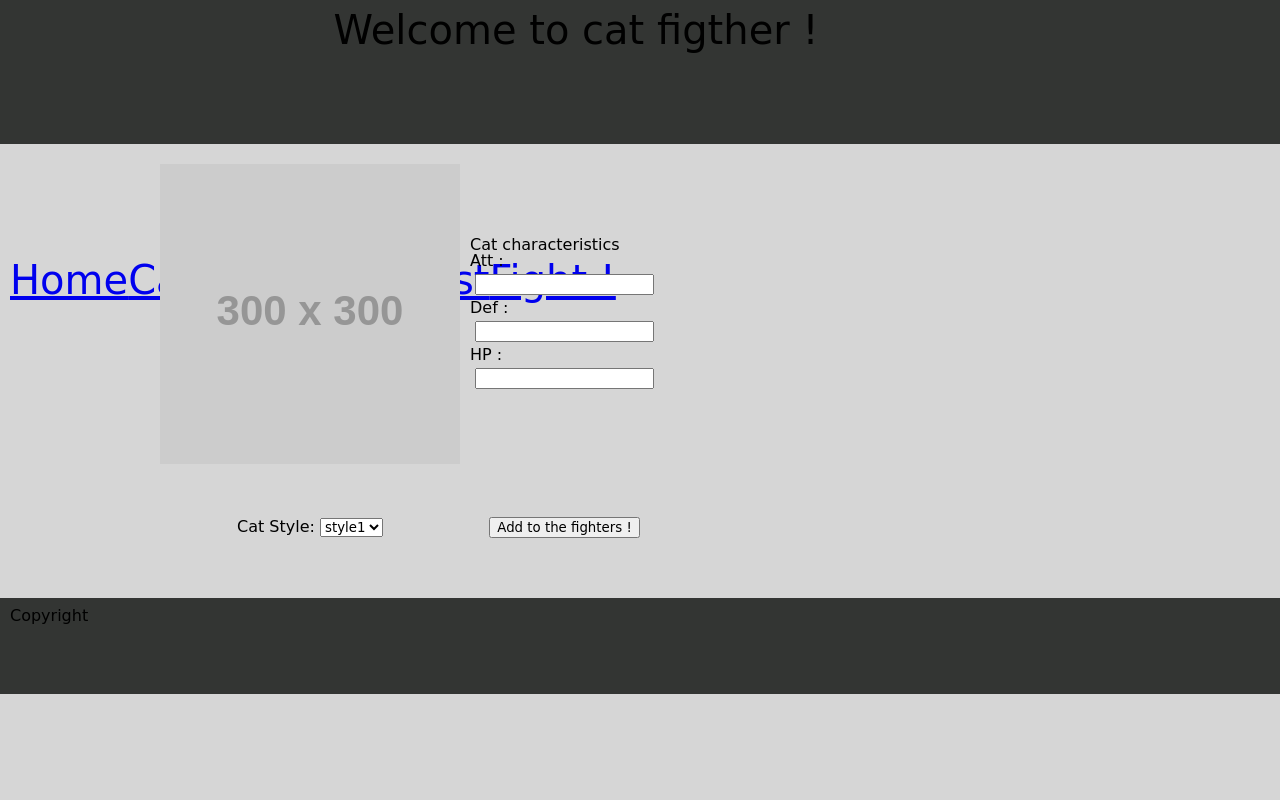
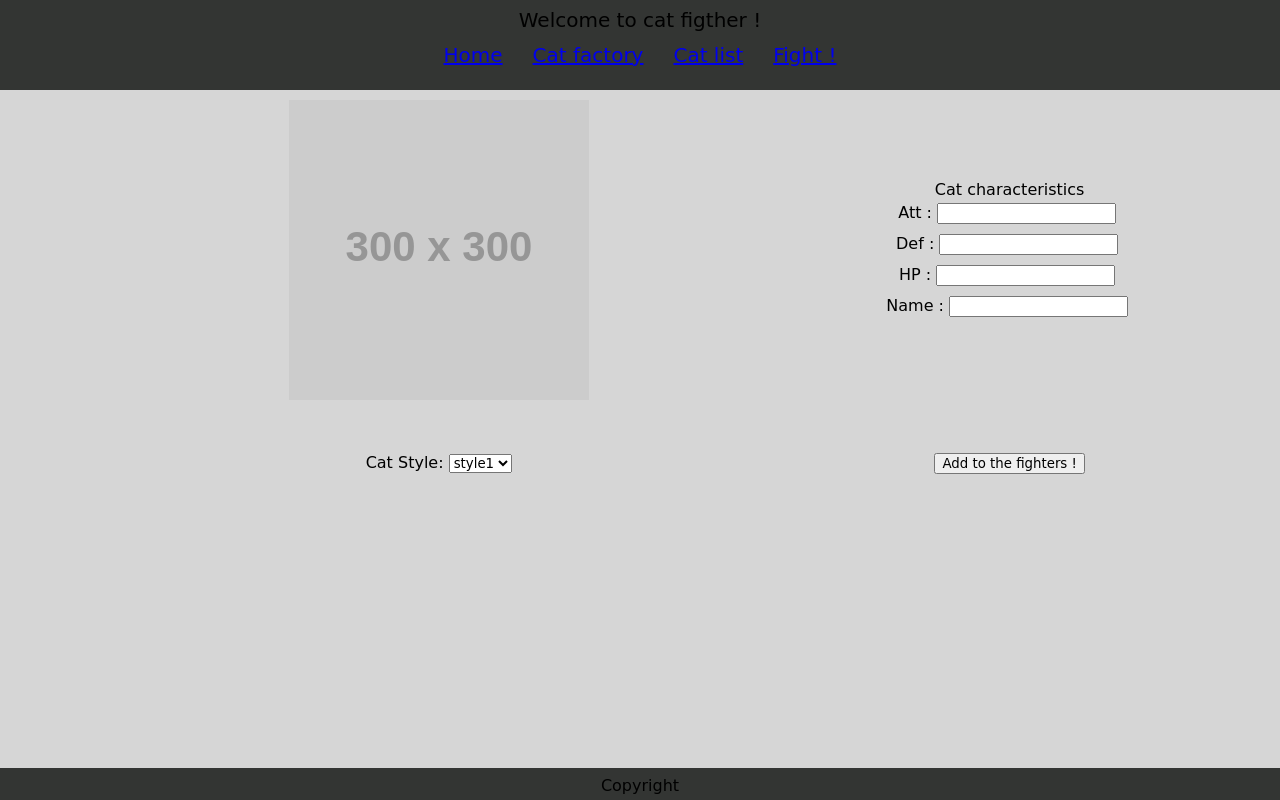
Before and after one commit to Cat-fighter/Cat-fighter, a plain HTML site: page html/catfactory.html in a window 1280 px wide. Drawn offline with Linux system fonts and the light colour scheme; placeholder pictures from the web are drawn by us.

Commit message:
fix some css

```diff
--- a/css/style.css
+++ b/css/style.css
@@ -4,18 +4,17 @@
 }
 html {
   scroll-behavior: smooth;
+  text-align: center;
 }
 body {
   background-color: #d6d6d6;
   font-family: "Sedgwick Ave Display", cursive;
-  display: inline;
 }
 header {
   background-color: #333533;
-  height: 9rem;
   text-align: center;
   font-family: "Sedgwick Ave Display", cursive;
-  font-size: 40px;
+  font-size: 20px;
 }
 ul {
   display: flex;
@@ -24,47 +23,26 @@ ul {
 }
 
 h1 {
-  height: 15rem;
   font-family: "Sedgwick Ave Display", cursive;
 }
 
 .container {
   width: 90%;
   padding: 10px;
+  margin: 0 auto;
 }
 footer {
   background-color: #333533;
-  height: 6rem;
-  align-items: center;
+  height: 2rem;
+  position: fixed;
+  bottom: 0;
+  width: 100%;
 }
 
-.main-container {
-  max-width: 960px;
-  margin: 10px auto;
+ul {
   display: flex;
-  flex-wrap: wrap;
-  box-sizing: content-box;
-  justify-content: space-between;
+  justify-content: center;
 }
-.img-main {
-  margin-bottom: 30px;
+li {
+  margin: 15px;
 }
-.big {
-  flex-basis: 50%;
-}
-.text-container {
-  max-width: 300px;
-  max-height: 400px;
-  box-sizing: content-box;
-  display: flex;
-  flex-direction: column;
-  justify-content: space-between;
-}
-
-nav {
-  padding: 10px 0;
-  justify-content: space-between;
-  width: 80%;
-  display: flex;
-  align-items: center;
-}
--- a/html/catfactory.html
+++ b/html/catfactory.html
@@ -40,6 +40,7 @@
                     <label for="attCat">Att :<input type="number" id="attCat" /></label>
                     <label for="defCat">Def :<input type="number" id="defCat" /></label>
                     <label for="hpCat">HP :<input type="number" id="hpCat" /></label>
+                    <label for="nameCat">Name :<input type="text" id="nameCat" /></label>
 
                 </div>
                 <div class="submit">
```
